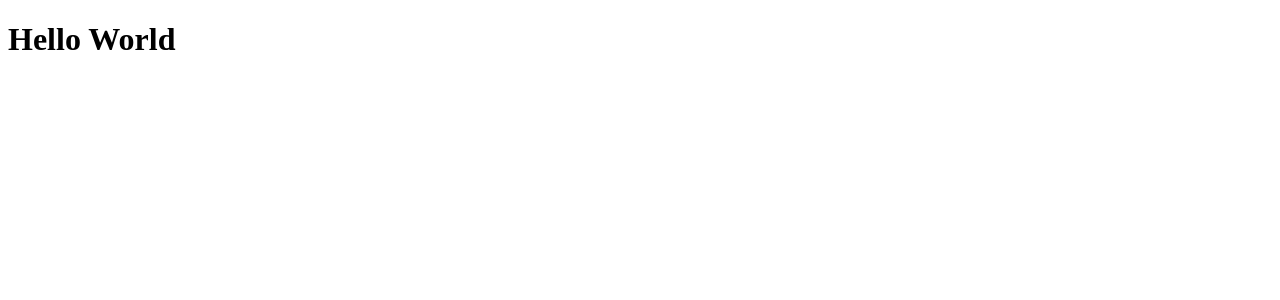
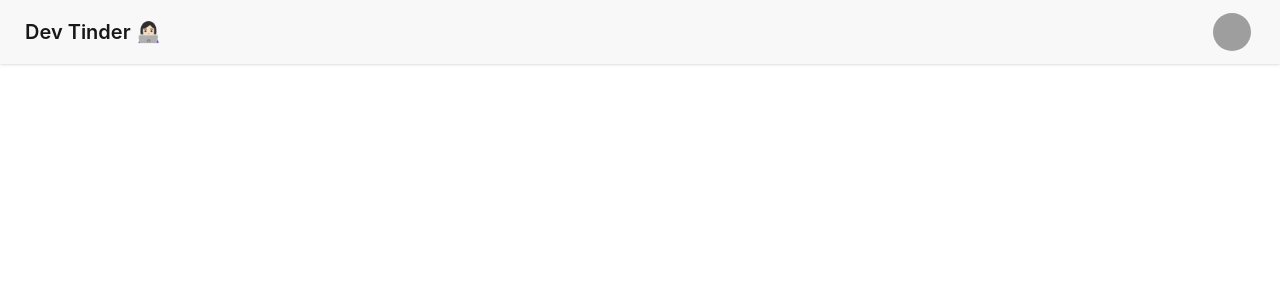
Before and after one commit to Tanmay-0412/Dev-Tender_UI, a React (Vite) app: page / in a window 1280 px wide. Shown: the top 300 px of the page. Built offline with nearby package versions, Linux system fonts and the light colour scheme; grey boxes are pictures that could not be loaded.

Commit message:
tailwind + daisy + navbar

```diff
--- a/package.json
+++ b/package.json
@@ -10,8 +10,10 @@
     "preview": "vite preview"
   },
   "dependencies": {
+    "@tailwindcss/vite": "^4.3.0",
     "react": "^19.2.6",
-    "react-dom": "^19.2.6"
+    "react-dom": "^19.2.6",
+    "tailwindcss": "^4.3.0"
   },
   "devDependencies": {
     "@babel/core": "^7.29.0",
@@ -21,6 +23,7 @@
     "@types/react-dom": "^19.2.3",
     "@vitejs/plugin-react": "^6.0.1",
     "babel-plugin-react-compiler": "^1.0.0",
+    "daisyui": "^5.5.20",
     "eslint": "^10.3.0",
     "eslint-plugin-react-hooks": "^7.1.1",
     "eslint-plugin-react-refresh": "^0.5.2",
--- a/src/App.css
+++ b/src/App.css
@@ -0,0 +1,5 @@
+@import "tailwindcss";
+@plugin "daisyui";
+@plugin "daisyui" {
+  themes: light --default, dark --prefersdark, cupcake;
+}
--- a/src/App.jsx
+++ b/src/App.jsx
@@ -1,13 +1,50 @@
-import { useState } from 'react'
+import { useState } from "react";
 
 function App() {
-  const [count, setCount] = useState(0)
+  const [count, setCount] = useState(0);
 
   return (
     <>
-     <h1>Hello World</h1>
+      <div className="navbar bg-base-200 shadow-sm">
+        <div className="flex-1">
+          <a className="btn btn-ghost text-xl">Dev Tinder 👩🏻‍💻</a>
+        </div>
+        <div className="flex gap-2">
+          <div className="dropdown dropdown-end mx-5">
+            <div
+              tabIndex={0}
+              role="button"
+              className="btn btn-ghost btn-circle avatar"
+            >
+              <div className="w-10 rounded-full">
+                <img
+                  alt="Tailwind CSS Navbar component"
+                  src="https://img.daisyui.com/images/stock/photo-1534528741775-53994a69daeb.webp"
+                />
+              </div>
+            </div>
+            <ul
+              tabIndex="-1"
+              className="menu menu-sm dropdown-content bg-base-100 rounded-box z-1 mt-3 w-52 p-2 shadow"
+            >
+              <li>
+                <a className="justify-between">
+                  Profile
+                  <span className="badge">New</span>
+                </a>
+              </li>
+              <li>
+                <a>Settings</a>
+              </li>
+              <li>
+                <a>Logout</a>
+              </li>
+            </ul>
+          </div>
+        </div>
+      </div>
     </>
-  )
+  );
 }
 
-export default App
+export default App;
--- a/src/index.css
+++ b/src/index.css
@@ -0,0 +1,5 @@
+@import "tailwindcss";
+@plugin "daisyui";
+@plugin "daisyui" {
+  themes: light --default, dark --prefersdark, cupcake;
+}
--- a/vite.config.js
+++ b/vite.config.js
@@ -1,11 +1,14 @@
 import { defineConfig } from 'vite'
 import react, { reactCompilerPreset } from '@vitejs/plugin-react'
 import babel from '@rolldown/plugin-babel'
+import tailwindcss from '@tailwindcss/vite'
 
 // https://vite.dev/config/
 export default defineConfig({
   plugins: [
     react(),
-    babel({ presets: [reactCompilerPreset()] })
+    babel({ presets: [reactCompilerPreset()] }),
+    tailwindcss(),
+    require('daisyui')
   ],
 })
```
Also changed, not shown: 2 other files (tests, documents, lock files or other folders).
